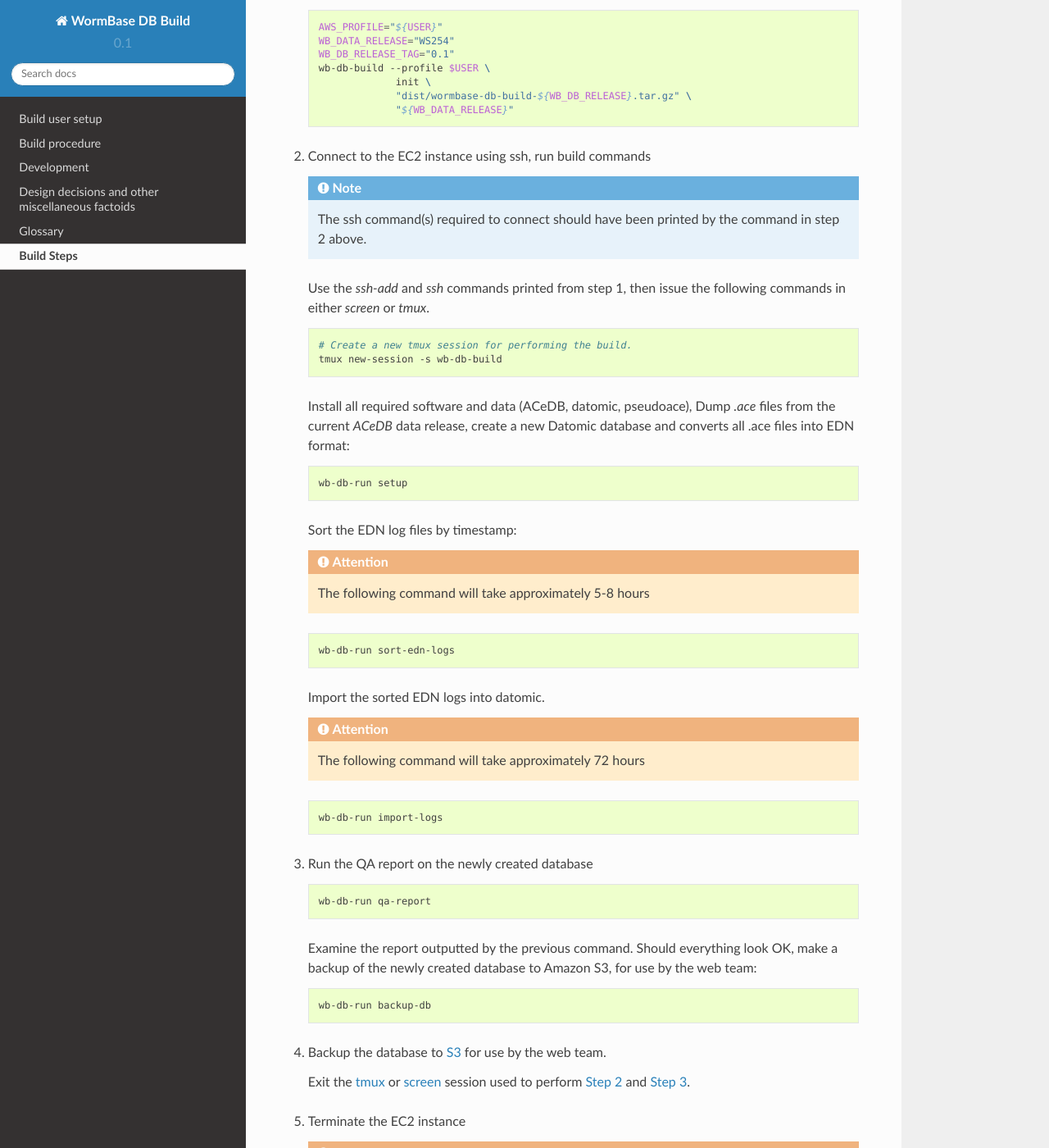
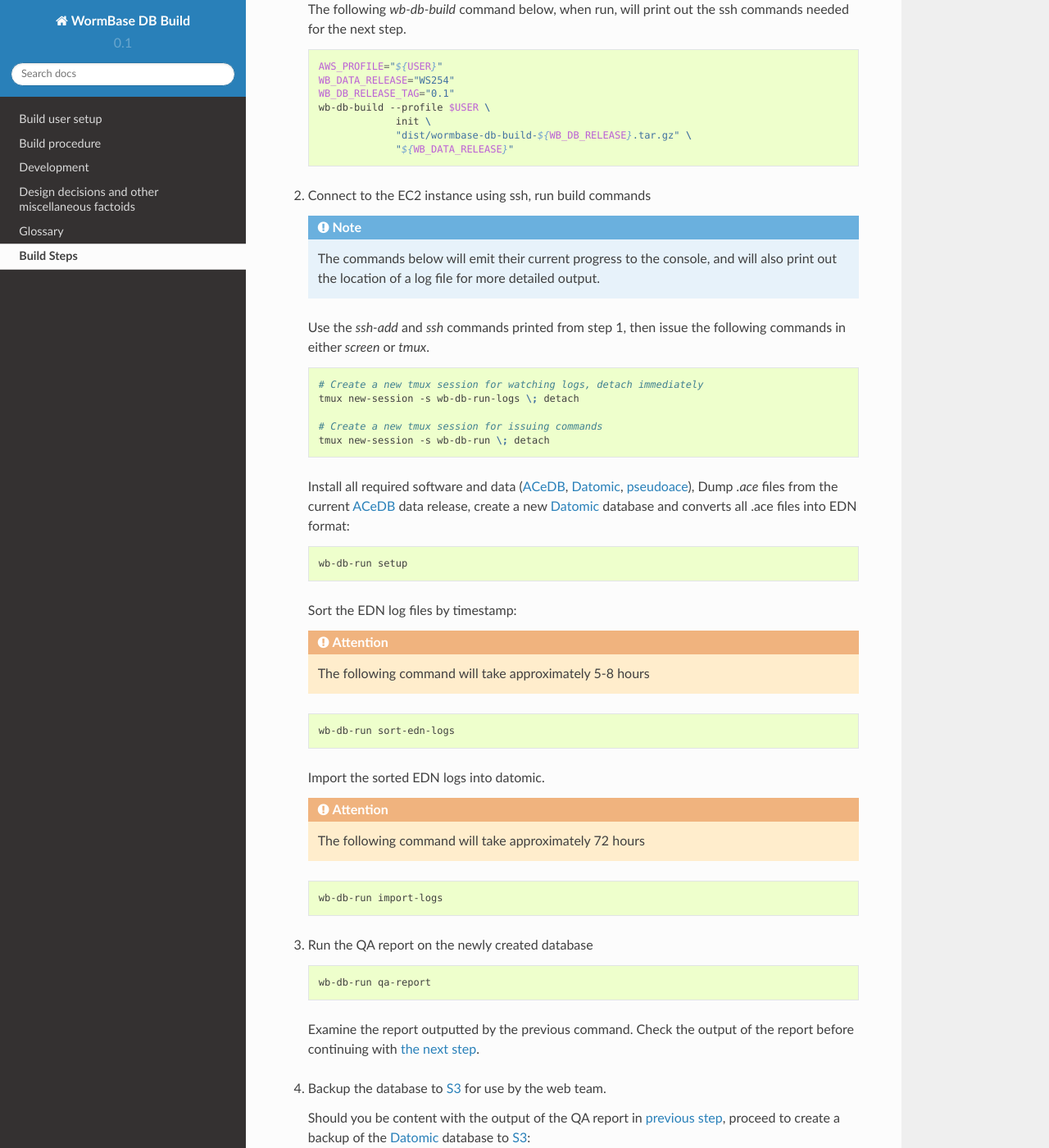
Before and after one commit to WormBase/db-migration, a Sphinx documentation site: the page built from docs/build-steps.rst, in a window 1280 px wide and 1400 px high, scrolled down 244 px. Shown: the whole window at 82% size. Built offline with Sphinx 7.4.7 and the Read the Docs theme 2.0.0, drawn with Linux system fonts in a browser that asks for light colours; some of the changed text lies outside the part shown.

Commit message:
Flesh out build-steps docs.

```diff
--- a/docs/build-steps.rst
+++ b/docs/build-steps.rst
@@ -3,7 +3,7 @@
 
 Build Steps
 ===========
-
+The following steps should be executed in order.
 
 .. _build-step-1:
 
@@ -28,20 +28,27 @@ Build Steps
 2. Connect to the EC2 instance using ssh, run build commands
 
    .. note::
-      The ssh command(s) required to connect should have been printed
-      by the command in step 2 above.
+	The commands below will emit their current progress to the console,
+	and will also print out the location of a log file for more detailed
+	output.
+
 
    Use the `ssh-add` and `ssh` commands printed from step 1, then issue
    the following commands in either `screen` or `tmux`.
 
    .. code-block:: bash
 
-      # Create a new tmux session for performing the build.
-      tmux new-session -s wb-db-build
+      # Create a new tmux session for watching logs, detach immediately
+      tmux new-session -s wb-db-run-logs \; detach
 
-   Install all required software and data (ACeDB, datomic, pseudoace),
-   Dump `.ace` files from the current `ACeDB` data release, create a
-   new Datomic database and converts all .ace files into EDN format:
+      # Create a new tmux session for issuing commands
+      tmux new-session -s wb-db-run \; detach
+
+
+   Install all required software and data (:term:`ACeDB`,
+   :term:`Datomic`, :term:`pseudoace`),
+   Dump `.ace` files from the current :term:`ACeDB` data release, create a
+   new :term:`Datomic` database and converts all .ace files into EDN format:
 
    .. code-block:: bash
 
@@ -73,20 +80,23 @@ Build Steps
       wb-db-run qa-report
 
    Examine the report outputted by the previous command.
-   Should everything look OK, make a backup of the newly created
-   database to Amazon S3, for use by the web team:
+   Check the output of the report before continuing
+   with :ref:`the next step <build-step-4>`.
+
+.. _build-step-4:
+
+4. Backup the database to :term:`S3` for use by the web team.
+
+   Should you be content with the output of the QA
+   report in :ref:`previous step <build-step-3>`, proceed to
+   create a backup of the :term:`Datomic` database to :term:`S3`:
 
    .. code-block:: bash
 
       wb-db-run backup-db
 
-.. _build-step-4:
-
-4. Backup the database to :term:`S3` for use by the web team.
-
-   Exit the :term:`tmux` or :term:`screen` session used to perform
-   :ref:`Step 2 <build-step-2>` and :ref:`Step 3 <build-step-3>`.
-
+   Exit the :term:`tmux` or :term:`screen` session and log off the EC2
+   instance.
 
 .. _build-step-5:
 
@@ -101,4 +111,9 @@ Build Steps
       wb-db-build --profile $USER terminate
 
 
-The build is now complete.
+Should all steps complete successfully, the migration process is now
+complete.
+
+If you stopped after :ref:`Step 4 <build-step-4>` due to data
+inconsistency, or an error occurred during any of the other steps,
+please ensure to eventually run :ref:`Step 5 <build-step-5>`.
--- a/docs/glossary.rst
+++ b/docs/glossary.rst
@@ -38,3 +38,6 @@ Glossary
    tmux
       A newer program used to preserve sessions on remote hosts with
       less irritating key bindings.
+
+   pseudoace
+      The name of the software package used to migrate to the Datomic database.
```
